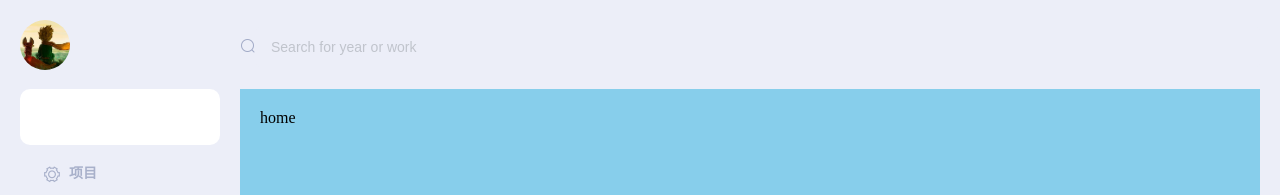
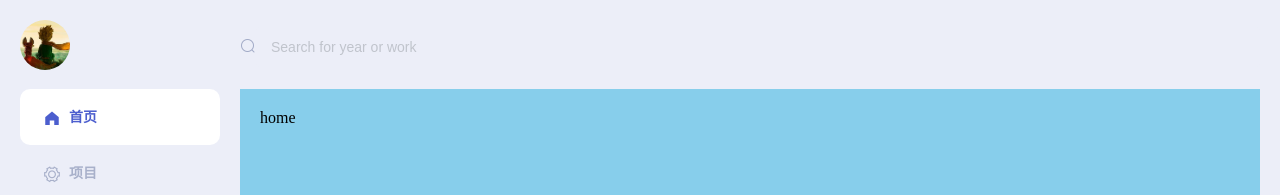
Before and after one commit to zhang874010534/blog, a Vue app: page / in a window 1280 px wide. Shown: the top 195 px of the page. Built offline with nearby package versions, Linux system fonts and the light colour scheme.

Commit message:
asidebar

```diff
--- a/src/App.vue
+++ b/src/App.vue
@@ -82,7 +82,7 @@
     }
     &.is-active {
       background-color: white;
-      @include item(white);
+      @include item(#4c5ece);
     }
   }
 }
```
Also changed, not shown: 6 other files (tests, documents, lock files or other folders).
